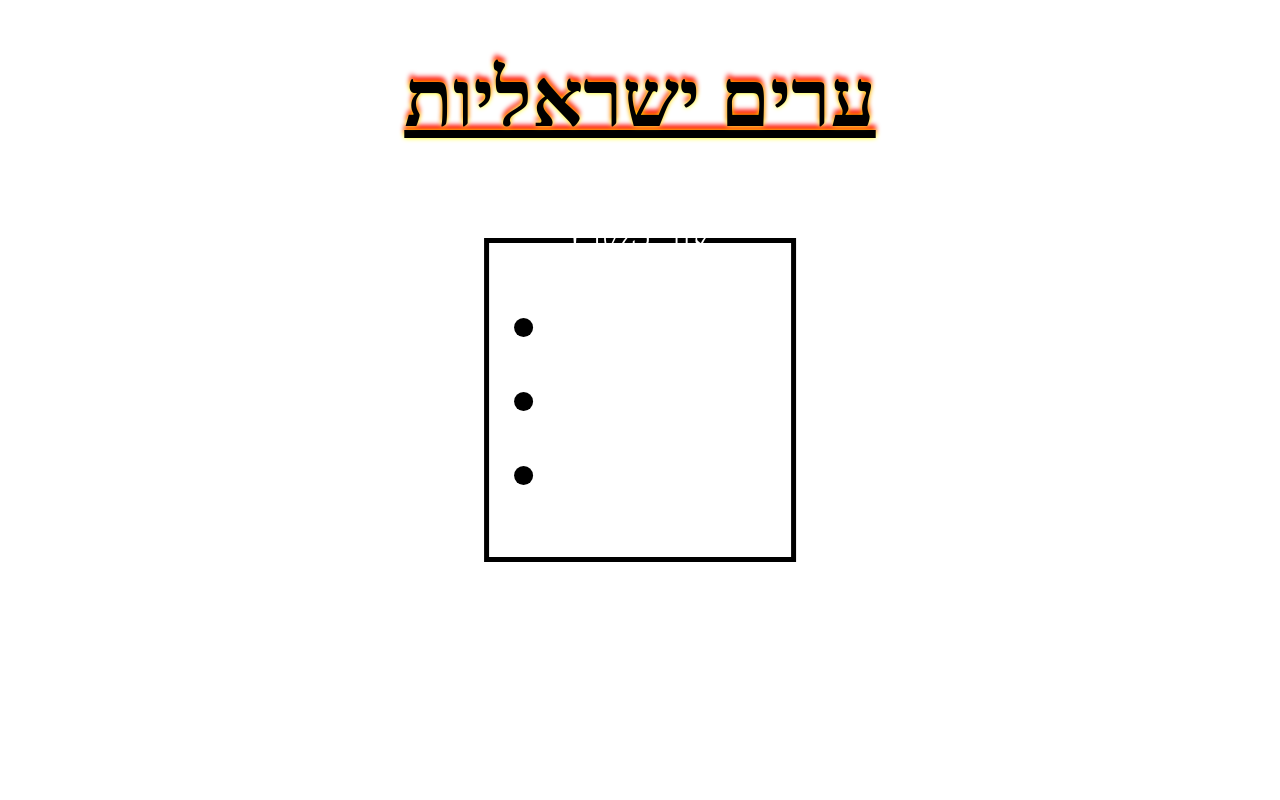
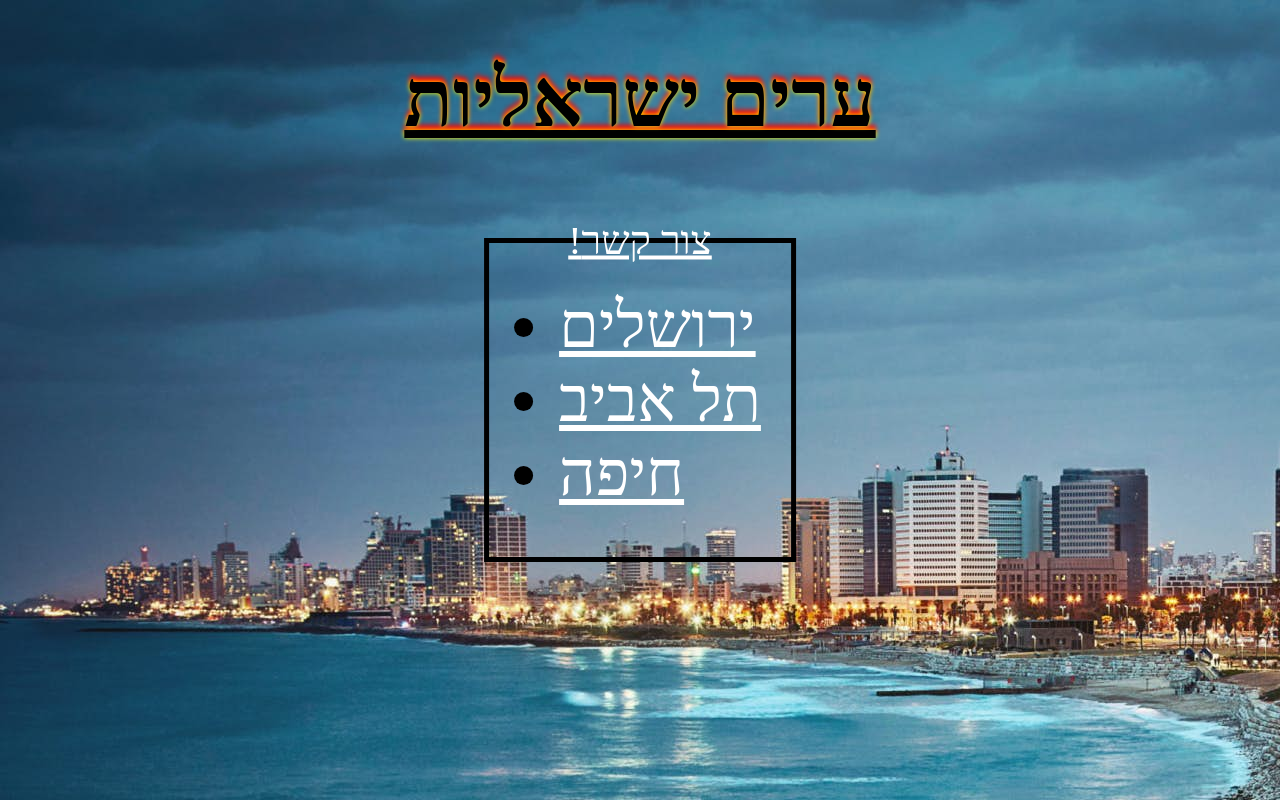
Before and after one commit to NaveTwizer/City-Site, a plain HTML site: page Pages/index.html in a window 1280 px wide. Drawn offline with Linux system fonts and the light colour scheme.

Commit message:
Update index.html

```diff
--- a/Pages/index.html
+++ b/Pages/index.html
@@ -6,7 +6,7 @@
     <title>City Site</title>
     <style type="text/css">
         body {
-            background-image: url(images/Tel-Aviv-Background.jpg);
+            background-image: url(../images/Tel-Aviv-Background.jpg);
         }
 
         #main-header {
@@ -64,7 +64,7 @@
                 </a>
             </li>
             <li class="Cities">
-                <a href="Haifa.html" target="_blank">
+                <a href ="Haifa.html" target="_blank">
                     חיפה
                 </a>
             </li>
```
